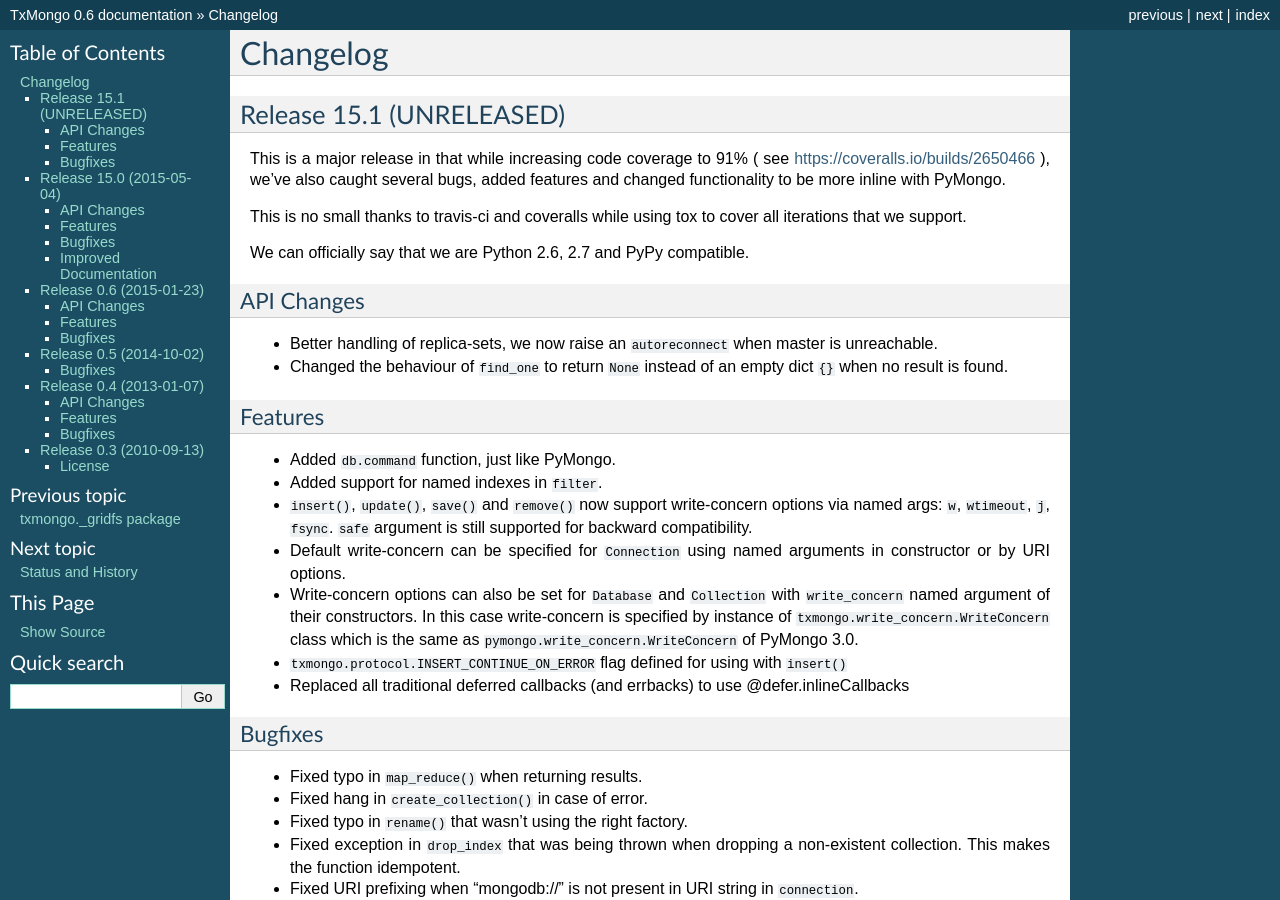
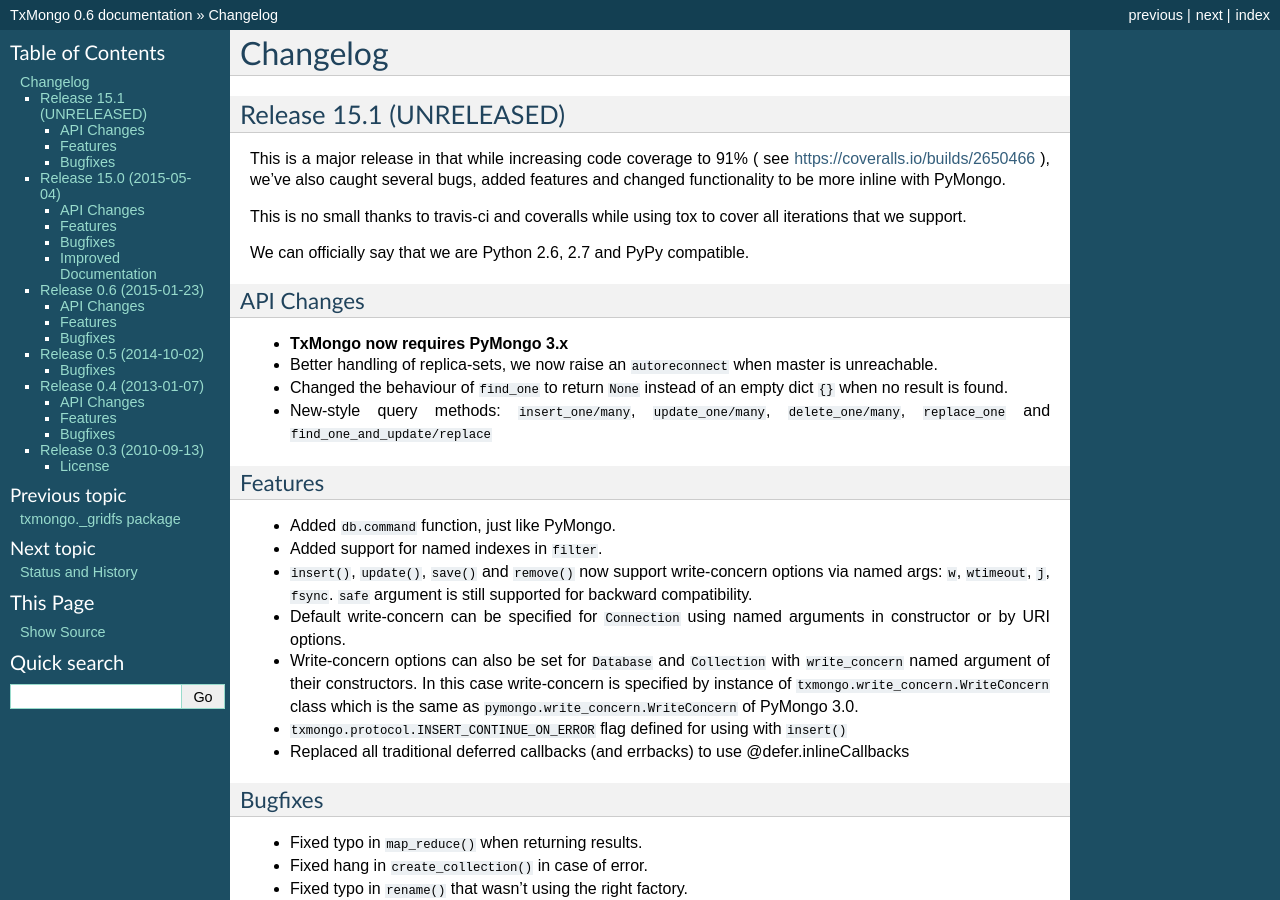
Before and after one commit to twisted/txmongo, a Sphinx documentation site: the page built from docs/source/NEWS.rst, in a window 1280 px wide and 900 px high. Built offline with Sphinx 7.4.7, drawn with Linux system fonts in a browser that asks for light colours; formulas are drawn with MathJax 3.

Commit message:
New query methods in NEWS.rst

```diff
--- a/docs/source/NEWS.rst
+++ b/docs/source/NEWS.rst
@@ -16,9 +16,12 @@
 API Changes
 ^^^^^^^^^^^
 
+- **TxMongo now requires PyMongo 3.x**
 - Better handling of replica-sets, we now raise an ``autoreconnect`` when master is unreachable.
 - Changed the behaviour of ``find_one`` to return ``None`` instead of an empty
   dict ``{}`` when no result is found.
+- New-style query methods: ``insert_one/many``, ``update_one/many``, ``delete_one/many``,
+  ``replace_one`` and ``find_one_and_update/replace``
 
 Features
 ^^^^^^^^
```
